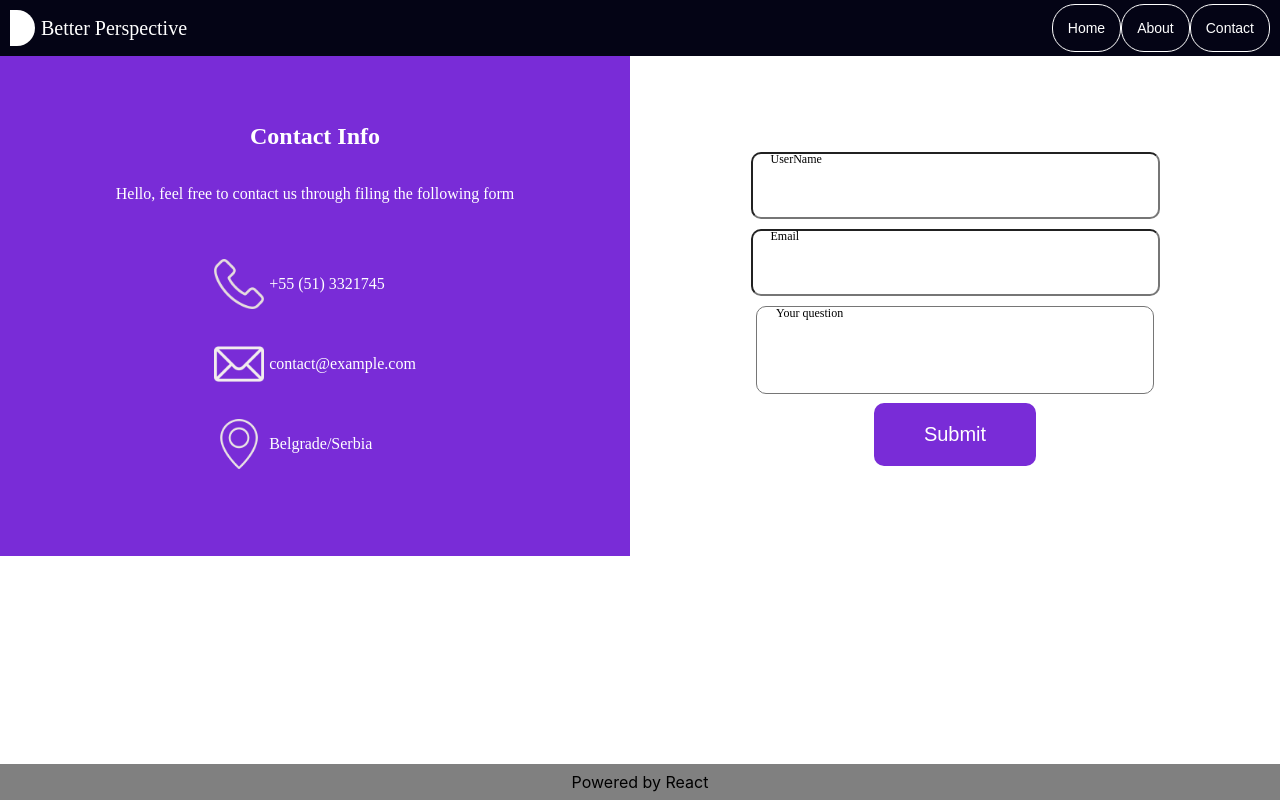
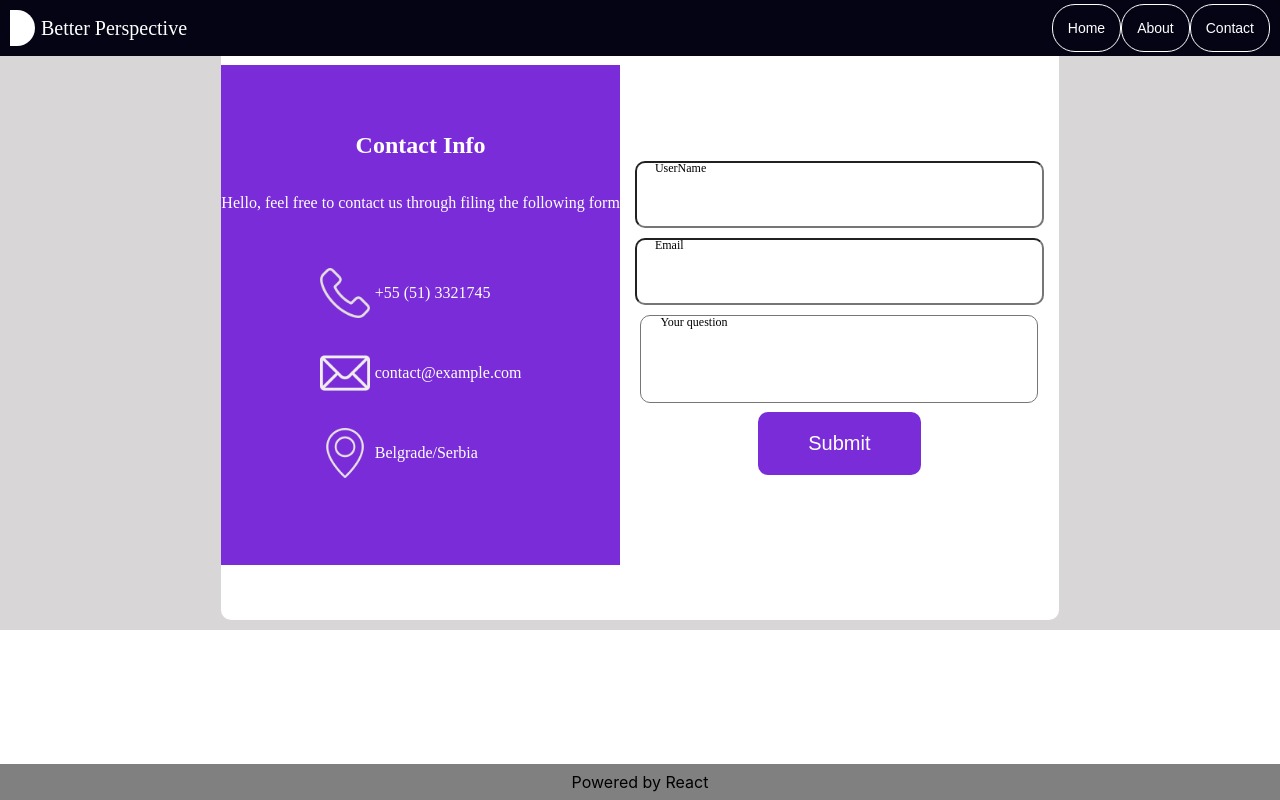
Before and after one commit to Ledu996/X2, a React (Create React App) app: page /contact in a window 1280 px wide. Built offline with nearby package versions, Linux system fonts and the light colour scheme.

Commit message:
refactor(Home): refactor home styles

```diff
--- a/src/components/Form/style.css
+++ b/src/components/Form/style.css
@@ -5,6 +5,12 @@
     font-family: serif;
 }
 
+.form {
+    height: 610px;
+    margin: 10px;
+    background: white;
+    border-radius: 10px;
+}
 
 .contact--from {
    width: 100%;
--- a/src/components/Header/style.css
+++ b/src/components/Header/style.css
@@ -8,6 +8,9 @@ header {
     color: #fff;
     font-family: "Clash Grotesk";
     justify-content: space-between;
+    position: fixed;
+    z-index: 1;
+    width: 100%;
 }
 
 .logo--container {
--- a/src/components/Item/CreateItem.js
+++ b/src/components/Item/CreateItem.js
@@ -2,9 +2,30 @@ import { useState } from "react"
 // import { postData } from "../../services/dataService";
 
 
+import "./style.css";
+
 export function CreateItem ({items, setItems}) {
     // add div to inputs, cause position adjustments
-
+    const createItemStyles = {
+        wrapper: {
+            position: 'relative',
+            padding: '3px ',
+            top: '-30px',
+            zIndex: '0',
+        },
+        input: {
+            padding: '10px',
+            borderRadius: '20px'
+        },
+        button: {
+            padding: '20px',
+            borderRadius: '12px',
+            background: 'black',
+            color: '#fff',
+            border: 'none',
+            cursor: 'pointer'
+        }
+    }
     const [title, setTitle] = useState("");
     const [body, setBody] = useState("");
     console.log(new Date().toUTCString());
@@ -13,10 +34,10 @@ export function CreateItem ({items, setItems}) {
     }
     // do we change the item state or we, make a API call
     return (
-        <div>
-            <input onChange={(e) => setTitle(e.target.value)}/>
-            <input onChange={(e) => setBody(e.target.value) } />
-            <button onClick = {async () => {
+        <div style={createItemStyles.wrapper}>
+            <input style = {createItemStyles.input} onChange={(e) => setTitle(e.target.value)}/>
+            <input style = {createItemStyles.input} onChange={(e) => setBody(e.target.value) } />
+            <button style={createItemStyles.button} onClick = {async () => {
                 // this is a fake request, will not update the database
                 //await postData(createItem());
                 createItem();
--- a/src/components/Item/style.css
+++ b/src/components/Item/style.css
@@ -7,15 +7,16 @@
 
 .item--wrapper {
     display: flex;
-    max-width: 80%;
+    max-width: 100%;
     justify-content: space-evenly;
     flex-wrap: wrap;
-    max-width: 100%;
     background-color: rgb(255, 255, 255);
-    max-width: 90%;
+    border-radius: 2px;
     overflow-y: auto;
-    max-height: 500px;
-    margin: 10px;
+    margin: 70px 10px;
+    height: 500px;
+    position: relative;
+    z-index: 0;
 }
 
 .item--container {
@@ -24,6 +25,7 @@
     box-shadow: 2px 5px 4px 4px;
     border-radius: 2px;
     padding: 4px;
+    position: relative;
 
 }
 .icon--wrapper {
@@ -34,3 +36,16 @@
 .item--container > h4 {
     text-align: center;
 }
+
+.create--item-wrapper {
+        /* height: 140px; */
+        position: relative;
+        padding: 3px;
+        top: -30px;
+        z-index: 0;
+}
+
+.create--item-input {
+    padding: 10px;
+    border-radius: 20px;
+}
--- a/src/components/Layout/Layout.js
+++ b/src/components/Layout/Layout.js
@@ -1,14 +1,20 @@
 import { Header } from "../Header/Header";
 import { Footer } from "../Footer/Footer";
+import "./style.css";
 
 export function Layout (props) {
     // div wit className(main) or fragment
     const layoutStyles = {
         width: '100%',
-        height: '100%'
+        height: '100%',
+        display: 'flex',
+        flexDirection: 'column',
+        background: 'rgba(0, 0, 0 / 8%)',
+        position: 'relative',
+        zIndex: '0'
     };
     return (
-        <div style = {layoutStyles}>
+        <div className="layout--container">
             <Header />
             {props.children}
             <Footer />
--- /dev/null
+++ b/src/components/Layout/style.css
@@ -0,0 +1,11 @@
+.layout--container {
+    width: 100%;
+    height: 100%;
+    display: flex;
+    flex-direction: column;
+    align-items: center;
+    background: rgb(216, 214, 214);
+    position: relative;
+    z-index: 0;
+    flex-wrap: wrap;
+}
--- a/src/pages/Home.js
+++ b/src/pages/Home.js
@@ -24,6 +24,7 @@ export function Home () {
     useEffect(() => {
             getData()
             .then(result => {
+                // date is missing in jsonPlaceHolder so I added it to an posts array, in specific format
                 setItems(result.map(e => ({...e, date: formatDate(new Date ())})))
                 console.log(items);
             })
```
